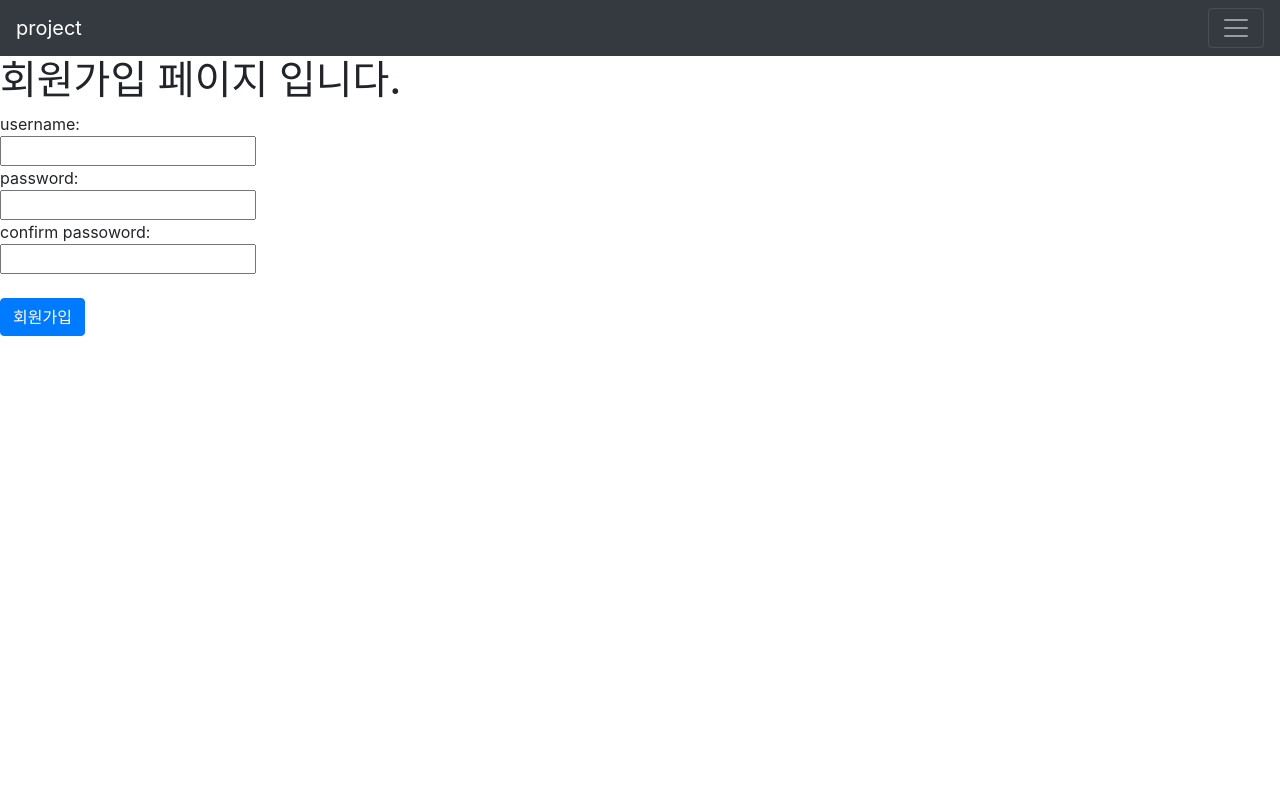
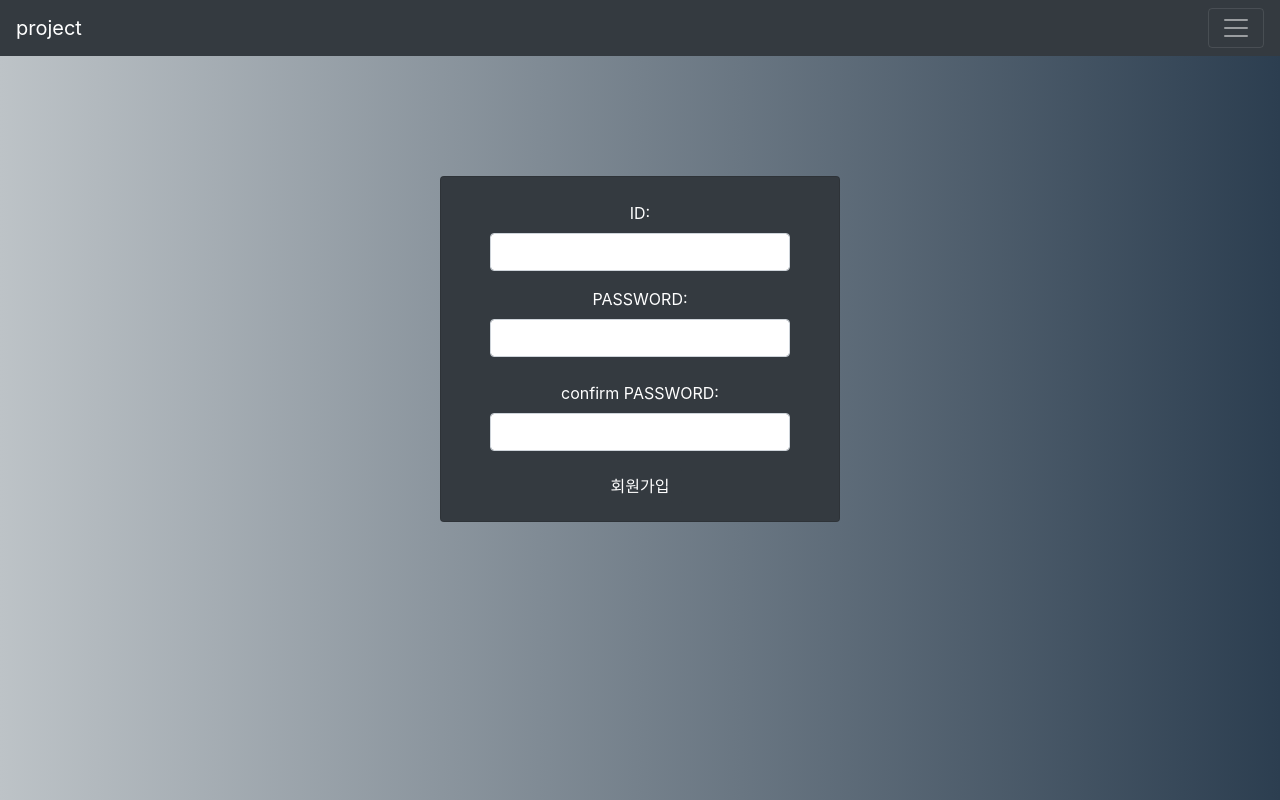
Before and after one commit to sungmin69355/gu-choporject, a Django app: page /accounts/signup/ in a window 1280 px wide. Run offline with Django 3.2, Linux system fonts and the light colour scheme; some libraries are stand-ins or nearby versions.

Commit message:
signup.html design add

```diff
--- a/myproject/accounts/templates/signup.html
+++ b/myproject/accounts/templates/signup.html
@@ -1,22 +1,23 @@
 {% extends 'base.html' %}
 
 {% block contents %}
-<h1>회원가입 페이지 입니다.</h1>
-
+<br><br><br><br><br>
 <form method="POST" action="{%url 'signup'%}">
     {%csrf_token%}
-    username:
-    <br>
-    <input name="username" type="text" value="">
-    <br>
-    password:
-    <br>
-    <input name="password1" type="password" value="">
-    <br>
-    confirm passoword:
-    <br>
-    <input name="password2" type="password" value="">
-    <br><br>
-    <input class="btn btn-primary" type="submit" value="회원가입">
+    <div class="card text-white bg-dark mb-3" style="max-width: 25rem; float: none; margin: 0 auto;">
+    <div class="form-group" align="center">
+    <br><label>ID:</label>
+    <input type="text" style="width:300px" class="form-control" name="username" value="">
+    </div>
+    <div class="form-group" align="center">
+    <label>PASSWORD:</label>
+    <input style="width:300px" class="form-control" name="password1" type="password" value=""><br>
+    <label>confirm PASSWORD:</label>
+    <input style="width:300px" class="form-control" name="password2" type="password" value="">
+    </div>
+    <div class="form-group" align="center">
+    <input class="btn btn-dark" type="submit" value="회원가입">
+    </div>
 </form>
+</div>
 {% endblock %}
--- a/myproject/myproject/templates/base.html
+++ b/myproject/myproject/templates/base.html
@@ -4,7 +4,7 @@
 <script src="https://cdn.jsdelivr.net/npm/popper.js@1.16.0/dist/umd/popper.min.js" integrity="sha384-Q6E9RHvbIyZFJoft+2mJbHaEWldlvI9IOYy5n3zV9zzTtmI3UksdQRVvoxMfooAo" crossorigin="anonymous"></script>
 <script src="https://stackpath.bootstrapcdn.com/bootstrap/4.5.0/js/bootstrap.min.js" integrity="sha384-OgVRvuATP1z7JjHLkuOU7Xw704+h835Lr+6QL9UvYjZE3Ipu6Tp75j7Bh/kR0JKI" crossorigin="anonymous"></script>
 </head>
-<body>
+<body style="background: #bdc3c7; background: -webkit-linear-gradient(to right, #bdc3c7, #2c3e50); background: linear-gradient(to right, #bdc3c7, #2c3e50);">
 <nav class="navbar navbar-dark bg-dark">
   <a class="navbar-brand" href="{% url 'home' %}">project</a>
       {% if user.is_active %}
```
Also changed, not shown: myproject/accounts/templates/login.html (+13 -7 lines), myproject/db.sqlite3.
